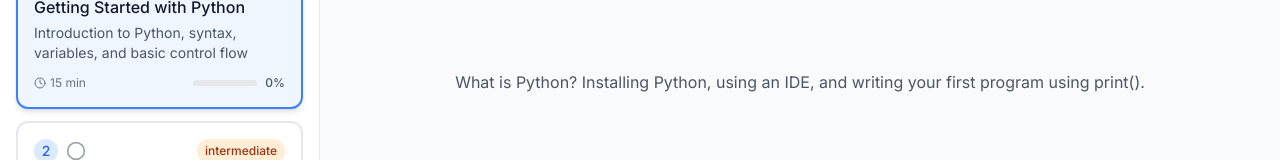
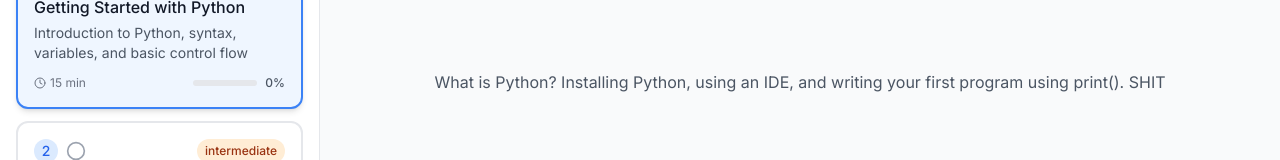
Before and after one commit to Nanidevareddy/Tracker-1, a React (Vite) app: page / in a window 1280 px wide. Shown: the part 241-401 px from the top of the page. Built offline with nearby package versions, Linux system fonts and the light colour scheme.

Commit message:
Update lessons.ts

```diff
--- a/src/data/lessons.ts
+++ b/src/data/lessons.ts
@@ -698,7 +698,7 @@ export const lessons: Lesson[] = [
     {
       id: 'intro',
       type: 'ai_explanation',
-      text: `What is Python? Installing Python, using an IDE, and writing your first program using print().`,
+      text: `What is Python? Installing Python, using an IDE, and writing your first program using print(). SHIT`,
     },
     {
       id: 'variables-datatypes',
```
